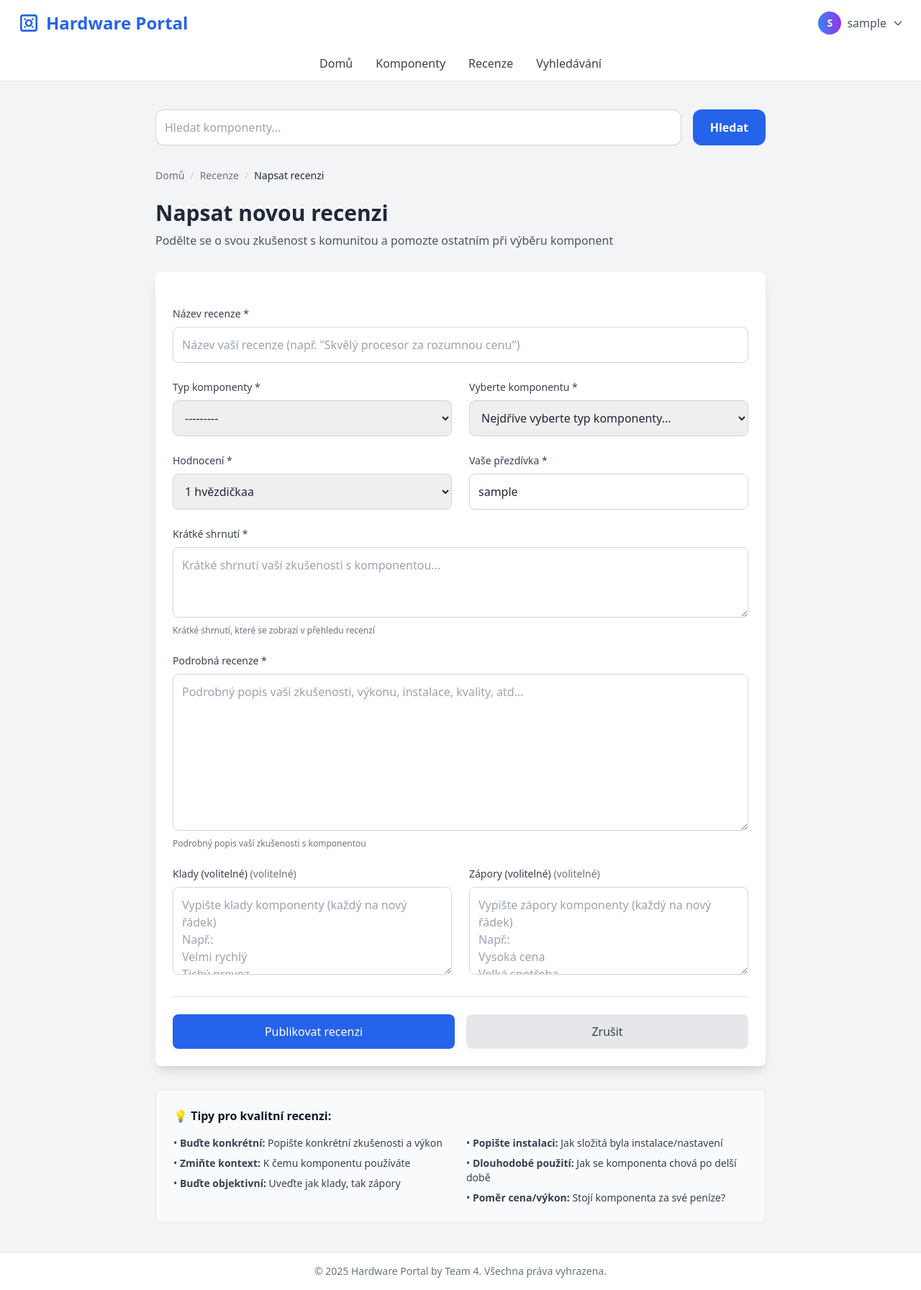
After one commit to AshenVoid/HWPortal, a Django app: page /review/create/ in a window 1280 px wide. The commit adds this page. Shown: the whole page at 72% size. Run offline with Django 5.2, Linux system fonts and the light colour scheme; the visitor is signed in with stand-in values (Sample User, id 1); some libraries are stand-ins or nearby versions.

Commit message:
templates: create review, backend update, upravení hyperlinků

```diff
--- a/HWPortal/viewer/forms.py
+++ b/HWPortal/viewer/forms.py
@@ -2,6 +2,7 @@ from django import forms
 from django.contrib.auth.forms import AuthenticationForm, UserCreationForm
 from django.contrib.auth.models import User
 from django.core.exceptions import ValidationError
+from .models import Reviews, Processors, GraphicsCards, Ram, Storage, Motherboards, PowerSupplyUnits
 
 
 class CustomLoginForm(AuthenticationForm):
@@ -98,3 +99,149 @@ class CustomUserCreationForm(UserCreationForm):
         if commit:
             user.save()
         return user
+
+
+class ReviewForm(forms.ModelForm):
+    component_choice = forms.ChoiceField(
+        choices=[],
+        widget=forms.Select(attrs={
+            'class': 'w-full p-3 border border-gray-300 rounded-lg focus:outline-none focus:ring-2 focus:ring-blue-400',
+            'id': 'component_choice'
+        }),
+        label = "Vyberte komponentu"
+    )
+
+    class Meta:
+        model = Reviews
+        fields = ['title', 'component_type', 'rating', 'summary', 'content', 'pros', 'cons', 'reviewer_name']
+
+        widgets = {
+            'title': forms.TextInput(attrs={
+                'class': 'w-full p-3 border border-gray-300 rounded-lg focus:outline-none focus:ring-2 focus:ring-blue-400',
+                'placeholder': 'Název vaší recenze (např. "Skvělý procesor za rozumnou cenu")'
+            }),
+            'component_type': forms.Select(attrs={
+                'class': 'w-full p-3 border border-gray-300 rounded-lg focus:outline-none focus:ring-2 focus:ring-blue-400',
+                'id': 'component_type'
+            }),
+            'rating': forms.Select(
+                choices=[(i, f'{i} hvězdička{"y" if i in [2, 3, 4] else "a" if i == 1 else "ek"}') for i in
+                         range(1, 6)],
+                attrs={
+                    'class': 'w-full p-3 border border-gray-300 rounded-lg focus:outline-none focus:ring-2 focus:ring-blue-400'
+                }
+            ),
+            'reviewer_name': forms.TextInput(attrs={
+                'class': 'w-full p-3 border border-gray-300 rounded-lg focus:outline-none focus:ring-2 focus:ring-blue-400',
+                'placeholder': 'Vaše přezdívka (např. "TechGuru2024")'
+            }),
+            'summary': forms.Textarea(attrs={
+                'class': 'w-full p-3 border border-gray-300 rounded-lg focus:outline-none focus:ring-2 focus:ring-blue-400',
+                'rows': 3,
+                'placeholder': 'Krátké shrnutí vaší zkušenosti s komponentou...'
+            }),
+            'content': forms.Textarea(attrs={
+                'class': 'w-full p-3 border border-gray-300 rounded-lg focus:outline-none focus:ring-2 focus:ring-blue-400',
+                'rows': 8,
+                'placeholder': 'Podrobný popis vaší zkušenosti, výkonu, instalace, kvality, atd...'
+            }),
+            'pros': forms.Textarea(attrs={
+                'class': 'w-full p-3 border border-gray-300 rounded-lg focus:outline-none focus:ring-2 focus:ring-blue-400',
+                'rows': 4,
+                'placeholder': 'Vypište klady komponenty (každý na nový řádek)\nNapř.:\nVelmi rychlý\nTichý provoz\nSnadná instalace'
+            }),
+            'cons': forms.Textarea(attrs={
+                'class': 'w-full p-3 border border-gray-300 rounded-lg focus:outline-none focus:ring-2 focus:ring-blue-400',
+                'rows': 4,
+                'placeholder': 'Vypište zápory komponenty (každý na nový řádek)\nNapř.:\nVysoká cena\nVelká spotřeba\nHlučnost pod zátěží'
+            }),
+        }
+
+        labels = {
+            'title': 'Název recenze',
+            'component_type': 'Typ komponenty',
+            'rating': 'Hodnocení',
+            'reviewer_name': 'Vaše přezdívka',
+            'summary': 'Krátké shrnutí',
+            'content': 'Podrobná recenze',
+            'pros': 'Klady (volitelné)',
+            'cons': 'Zápory (volitelné)',
+        }
+
+    def __init__(self, *args, **kwargs):
+        component_type = kwargs.pop('component_type', None)
+        component_id = kwargs.pop('component_id', None)
+        super().__init__(*args, **kwargs)
+
+        # Předvyplnění uživatelského jména, pokud je k dispozici
+        if 'initial' in kwargs and 'user' in kwargs['initial']:
+            user = kwargs['initial']['user']
+            if user.is_authenticated:
+                self.fields['reviewer_name'].initial = user.username
+
+        # Dynamické načtení komponent podle typu
+        if component_type:
+            self.fields['component_type'].initial = component_type
+            self.fields['component_type'].widget.attrs['readonly'] = True
+
+            # Načtení komponent podle typu
+            components = self.get_components_by_type(component_type)
+            self.fields['component_choice'].choices = components
+
+            if component_id:
+                self.fields['component_choice'].initial = component_id
+        else:
+            # Pokud není specifikován typ, zobraz všechny
+            self.fields['component_choice'].choices = self.get_all_components()
+
+    def get_components_by_type(self, component_type):
+        components = []
+
+        if component_type == 'processor':
+            for proc in Processors.objects.all().order_by('manufacturer', 'name'):
+                components.append((f'processor_{proc.id}', f'{proc.manufacturer} {proc.name}'))
+
+        elif component_type == 'graphics_card':
+            for gpu in GraphicsCards.objects.all().order_by('manufacturer', 'name'):
+                components.append((f'graphics_card_{gpu.id}', f'{gpu.manufacturer} {gpu.name}'))
+
+        elif component_type == 'ram':
+            for ram in Ram.objects.all().order_by('manufacturer', 'name'):
+                components.append((f'ram_{ram.id}', f'{ram.manufacturer} {ram.name}'))
+
+        elif component_type == 'storage':
+            for storage in Storage.objects.all().order_by('manufacturer', 'name'):
+                components.append((f'storage_{storage.id}', f'{storage.manufacturer} {storage.name}'))
+
+        elif component_type == 'motherboard':
+            for mb in Motherboards.objects.all().order_by('manufacturer', 'name'):
+                components.append((f'motherboard_{mb.id}', f'{mb.manufacturer} {mb.name}'))
+
+        elif component_type == 'power_supply':
+            for psu in PowerSupplyUnits.objects.all().order_by('manufacturer', 'name'):
+                components.append((f'power_supply_{psu.id}', f'{psu.manufacturer} {psu.name}'))
+
+        return [('', 'Vyberte komponentu...')] + components
+
+    def get_all_components(self):
+        components = [('', 'Nejdříve vyberte typ komponenty...')]
+
+        # TODO : Logika načtení všeho?
+
+        return components
+
+    def clean(self):
+        cleaned_data = super().clean()
+        component_choice = cleaned_data.get('component_choice')
+        component_type = cleaned_data.get('component_type')
+
+        if component_choice and component_choice != '':
+            # Parsování component_choice (formát: "type_id")
+            try:
+                choice_type, choice_id = component_choice.split('_', 1)
+                if choice_type != component_type:
+                    raise forms.ValidationError('Vybraná komponenta neodpovídá typu komponenty.')
+            except ValueError:
+                raise forms.ValidationError('Neplatná komponenta.')
+
+        return cleaned_data
--- a/HWPortal/viewer/templates/viewer/component_detail.html
+++ b/HWPortal/viewer/templates/viewer/component_detail.html
@@ -219,9 +219,9 @@
         <div class="bg-white rounded-lg shadow-lg p-6">
             <div class="flex flex-col sm:flex-row sm:items-center sm:justify-between mb-6">
                 <h2 class="text-2xl font-bold text-gray-900 mb-4 sm:mb-0">Hodnocení komunity</h2>
-                <button class="bg-blue-600 text-white px-4 py-2 rounded-lg hover:bg-blue-700 transition self-start sm:self-auto">
+                <a href="{% url 'create_review_for_component' component_type component.id %}" class="bg-blue-600 text-white px-4 py-2 rounded-lg hover:bg-blue-700 transition">
                     Přidat hodnocení
-                </button>
+                </a>
             </div>
 
             <!-- Rating Summary -->
--- /dev/null
+++ b/HWPortal/viewer/templates/viewer/create_review.html
@@ -0,0 +1,248 @@
+{% extends 'viewer/base.html' %}
+
+{% block title %}
+    {% if component %}
+        Napsat recenzi - {{ component.name }} - Hardware Portal
+    {% else %}
+        Napsat recenzi - Hardware Portal
+    {% endif %}
+{% endblock %}
+
+{% block content %}
+<div class="max-w-4xl mx-auto">
+    <!-- Breadcrumbs -->
+    <nav class="mb-6">
+        <ol class="flex items-center space-x-2 text-sm text-gray-500">
+            <li><a href="{% url 'home' %}" class="hover:text-blue-600">Domů</a></li>
+            <li class="text-gray-300">/</li>
+            <li><a href="{% url 'reviews' %}" class="hover:text-blue-600">Recenze</a></li>
+            <li class="text-gray-300">/</li>
+            <li class="text-gray-800 font-medium">Napsat recenzi</li>
+        </ol>
+    </nav>
+
+    <!-- Header -->
+    <div class="mb-8">
+        <h1 class="text-3xl font-bold text-gray-800 mb-2">
+            {% if component %}
+                Napsat recenzi pro {{ component.name }}
+            {% else %}
+                Napsat novou recenzi
+            {% endif %}
+        </h1>
+        <p class="text-gray-600">
+            Podělte se o svou zkušenost s komunitou a pomozte ostatním při výběru komponent
+        </p>
+    </div>
+
+    <!-- Formulář -->
+    <div class="bg-white rounded-lg shadow-lg p-6">
+        <form method="POST" class="space-y-6" id="reviewForm">
+            {% csrf_token %}
+
+            <!-- Informace o komponentě (pokud je předvyplněná) -->
+            {% if component %}
+            <div class="bg-blue-50 border border-blue-200 rounded-lg p-4">
+                <h3 class="font-semibold text-blue-900 mb-2">Recenzujete komponentu:</h3>
+                <div class="flex items-center">
+                    <div class="w-12 h-12 bg-blue-100 rounded-lg flex items-center justify-center mr-4">
+                        {% if component_type == 'processor' %}
+                            <svg class="w-6 h-6 text-blue-600" fill="none" stroke="currentColor" viewBox="0 0 24 24">
+                                <path stroke-linecap="round" stroke-linejoin="round" stroke-width="2" d="M9 3v2m6-2v2M9 19v2m6-2v2M5 9H3m2 6H3m18-6h-2m2 6h-2M7 19h10a2 2 0 002-2V7a2 2 0 00-2-2H7a2 2 0 00-2 2v10a2 2 0 002 2zM9 9h6v6H9V9z"/>
+                            </svg>
+                        {% elif component_type == 'graphics_card' %}
+                            <svg class="w-6 h-6 text-blue-600" fill="none" stroke="currentColor" viewBox="0 0 24 24">
+                                <path stroke-linecap="round" stroke-linejoin="round" stroke-width="2" d="M7 4V2a1 1 0 011-1h8a1 1 0 011 1v2h5a1 1 0 011 1v2a1 1 0 01-1 1h-1v12a2 2 0 01-2 2H5a2 2 0 01-2-2V8H2a1 1 0 01-1-1V5a1 1 0 011-1h5z"/>
+                            </svg>
+                        {% else %}
+                            <svg class="w-6 h-6 text-blue-600" fill="none" stroke="currentColor" viewBox="0 0 24 24">
+                                <path stroke-linecap="round" stroke-linejoin="round" stroke-width="2" d="M9 3v2m6-2v2M9 19v2m6-2v2M5 9H3m2 6H3m18-6h-2m2 6h-2M7 19h10a2 2 0 002-2V7a2 2 0 00-2-2H7a2 2 0 00-2 2v10a2 2 0 002 2zM9 9h6v6H9V9z"/>
+                            </svg>
+                        {% endif %}
+                    </div>
+                    <div>
+                        <h4 class="font-semibold text-gray-900">{{ component.manufacturer }} {{ component.name }}</h4>
+                        <p class="text-sm text-gray-600">{{ component_type_display }}</p>
+                    </div>
+                </div>
+            </div>
+            {% endif %}
+
+            <!-- Základní informace -->
+            <div class="grid md:grid-cols-2 gap-6">
+                <!-- Název recenze -->
+                <div class="md:col-span-2">
+                    <label for="{{ form.title.id_for_label }}" class="block text-sm font-medium text-gray-700 mb-2">
+                        {{ form.title.label }} *
+                    </label>
+                    {{ form.title }}
+                    {% if form.title.errors %}
+                        <p class="text-red-600 text-sm mt-1">{{ form.title.errors.0 }}</p>
+                    {% endif %}
+                </div>
+
+                <!-- Typ komponenty -->
+                <div>
+                    <label for="{{ form.component_type.id_for_label }}" class="block text-sm font-medium text-gray-700 mb-2">
+                        {{ form.component_type.label }} *
+                    </label>
+                    {{ form.component_type }}
+                    {% if form.component_type.errors %}
+                        <p class="text-red-600 text-sm mt-1">{{ form.component_type.errors.0 }}</p>
+                    {% endif %}
+                </div>
+
+                <!-- Výběr komponenty -->
+                <div>
+                    <label for="{{ form.component_choice.id_for_label }}" class="block text-sm font-medium text-gray-700 mb-2">
+                        {{ form.component_choice.label }} *
+                    </label>
+                    {{ form.component_choice }}
+                    {% if form.component_choice.errors %}
+                        <p class="text-red-600 text-sm mt-1">{{ form.component_choice.errors.0 }}</p>
+                    {% endif %}
+                </div>
+
+                <!-- Hodnocení -->
+                <div>
+                    <label for="{{ form.rating.id_for_label }}" class="block text-sm font-medium text-gray-700 mb-2">
+                        {{ form.rating.label }} *
+                    </label>
+                    {{ form.rating }}
+                    {% if form.rating.errors %}
+                        <p class="text-red-600 text-sm mt-1">{{ form.rating.errors.0 }}</p>
+                    {% endif %}
+                </div>
+
+                <!-- Přezdívka -->
+                <div>
+                    <label for="{{ form.reviewer_name.id_for_label }}" class="block text-sm font-medium text-gray-700 mb-2">
+                        {{ form.reviewer_name.label }} *
+                    </label>
+                    {{ form.reviewer_name }}
+                    {% if form.reviewer_name.errors %}
+                        <p class="text-red-600 text-sm mt-1">{{ form.reviewer_name.errors.0 }}</p>
+                    {% endif %}
+                </div>
+            </div>
+
+            <!-- Obsah recenze -->
+            <div>
+                <label for="{{ form.summary.id_for_label }}" class="block text-sm font-medium text-gray-700 mb-2">
+                    {{ form.summary.label }} *
+                </label>
+                {{ form.summary }}
+                {% if form.summary.errors %}
+                    <p class="text-red-600 text-sm mt-1">{{ form.summary.errors.0 }}</p>
+                {% endif %}
+                <p class="text-xs text-gray-500 mt-1">Krátké shrnutí, které se zobrazí v přehledu recenzí</p>
+            </div>
+
+            <div>
+                <label for="{{ form.content.id_for_label }}" class="block text-sm font-medium text-gray-700 mb-2">
+                    {{ form.content.label }} *
+                </label>
+                {{ form.content }}
+                {% if form.content.errors %}
+                    <p class="text-red-600 text-sm mt-1">{{ form.content.errors.0 }}</p>
+                {% endif %}
+                <p class="text-xs text-gray-500 mt-1">Podrobný popis vaší zkušenosti s komponentou</p>
+            </div>
+
+            <!-- Klady a zápory -->
+            <div class="grid md:grid-cols-2 gap-6">
+                <div>
+                    <label for="{{ form.pros.id_for_label }}" class="block text-sm font-medium text-gray-700 mb-2">
+                        {{ form.pros.label }}
+                        <span class="text-gray-500 font-normal">(volitelné)</span>
+                    </label>
+                    {{ form.pros }}
+                    {% if form.pros.errors %}
+                        <p class="text-red-600 text-sm mt-1">{{ form.pros.errors.0 }}</p>
+                    {% endif %}
+                </div>
+
+                <div>
+                    <label for="{{ form.cons.id_for_label }}" class="block text-sm font-medium text-gray-700 mb-2">
+                        {{ form.cons.label }}
+                        <span class="text-gray-500 font-normal">(volitelné)</span>
+                    </label>
+                    {{ form.cons }}
+                    {% if form.cons.errors %}
+                        <p class="text-red-600 text-sm mt-1">{{ form.cons.errors.0 }}</p>
+                    {% endif %}
+                </div>
+            </div>
+
+            <!-- Tlačítka -->
+            <div class="flex space-x-4 pt-6 border-t border-gray-200">
+                <button type="submit" class="flex-1 bg-blue-600 text-white py-3 px-4 rounded-lg hover:bg-blue-700 transition font-medium">
+                    Publikovat recenzi
+                </button>
+                <a href="{% url 'reviews' %}" class="flex-1 bg-gray-200 text-gray-700 py-3 px-4 rounded-lg hover:bg-gray-300 transition text-center font-medium">
+                    Zrušit
+                </a>
+            </div>
+        </form>
+    </div>
+
+    <!-- Tipy pro dobrou recenzi -->
+    <div class="bg-gray-50 border border-gray-200 rounded-lg p-6 mt-8">
+        <h3 class="font-semibold text-gray-900 mb-4">💡 Tipy pro kvalitní recenzi:</h3>
+        <div class="grid md:grid-cols-2 gap-4 text-sm text-gray-700">
+            <ul class="space-y-2">
+                <li>• <strong>Buďte konkrétní:</strong> Popište konkrétní zkušenosti a výkon</li>
+                <li>• <strong>Zmiňte kontext:</strong> K čemu komponentu používáte</li>
+                <li>• <strong>Buďte objektivní:</strong> Uveďte jak klady, tak zápory</li>
+            </ul>
+            <ul class="space-y-2">
+                <li>• <strong>Popište instalaci:</strong> Jak složitá byla instalace/nastavení</li>
+                <li>• <strong>Dlouhodobé použití:</strong> Jak se komponenta chová po delší době</li>
+                <li>• <strong>Poměr cena/výkon:</strong> Stojí komponenta za své peníze?</li>
+            </ul>
+        </div>
+    </div>
+</div>
+
+<script>
+// AJAX pro dynamické načítání komponent podle typu
+document.getElementById('component_type').addEventListener('change', function() {
+    const componentType = this.value;
+    const componentChoice = document.getElementById('component_choice');
+
+    if (componentType) {
+        // Zobraz loading
+        componentChoice.innerHTML = '<option>Načítá komponenty...</option>';
+
+        // AJAX požadavek
+        fetch(`/get-components/?type=${componentType}`)
+            .then(response => response.json())
+            .then(data => {
+                componentChoice.innerHTML = '<option value="">Vyberte komponentu...</option>';
+
+                data.components.forEach(component => {
+                    const option = document.createElement('option');
+                    option.value = component.id;
+                    option.textContent = component.name;
+                    componentChoice.appendChild(option);
+                });
+            })
+            .catch(error => {
+                console.error('Error:', error);
+                componentChoice.innerHTML = '<option>Chyba při načítání komponent</option>';
+            });
+    } else {
+        componentChoice.innerHTML = '<option value="">Nejdříve vyberte typ komponenty...</option>';
+    }
+});
+
+// Pokud je typ již vybrán při načtení stránky, načti komponenty
+document.addEventListener('DOMContentLoaded', function() {
+    const componentType = document.getElementById('component_type').value;
+    if (componentType) {
+        document.getElementById('component_type').dispatchEvent(new Event('change'));
+    }
+});
+</script>
+
+{% endblock %}
--- a/HWPortal/viewer/urls.py
+++ b/HWPortal/viewer/urls.py
@@ -13,6 +13,10 @@ urlpatterns = [
     # Reviews
     path('reviews/', views.reviews_view, name='reviews'),
     path('reviews/vote/', views.vote_review_ajax, name='vote_review_ajax'),
+    path('review/create/', views.create_review_view, name='create_review'),
+    path('review/create/<str:component_type>/<int:component_id>/', views.create_review_for_component,
+         name='create_review_for_component'),
+    path('get-components/', views.get_components_ajax, name='get_components_ajax'),
 
     #AUTH URLS
     path('login/', views.login_view, name='login'),
--- a/HWPortal/viewer/views.py
+++ b/HWPortal/viewer/views.py
@@ -10,9 +10,8 @@ from django.http import JsonResponse
 from django.shortcuts import render, redirect, get_object_or_404
 from django.views.decorators.http import require_POST
 
-from .forms import CustomLoginForm, CustomUserCreationForm
-from .models import Processors, Reviews, Ram, Storage, Motherboards, PowerSupplyUnits, GraphicsCards, StorageTypes, \
-    ReviewVotes
+from .forms import CustomLoginForm, CustomUserCreationForm, ReviewForm
+from .models import Processors, Reviews, Ram, Storage, Motherboards, PowerSupplyUnits, GraphicsCards, ReviewVotes
 
 
 # Create your views here.
@@ -958,3 +957,95 @@ def my_reviews_view(request):
     }
 
     return render(request, 'viewer/my_reviews.html', context)
+
+@login_required(login_url='/login/')
+def create_review_view(request, component_type=None, component_id=None):
+    model_mapping = {
+        'processor': Processors,
+        'graphics_card': GraphicsCards,
+        'ram': Ram,
+        'storage': Storage,
+        'motherboard': Motherboards,
+        'power_supply': PowerSupplyUnits,
+    }
+
+    component = None
+    if component_type and component_id:
+        if component_type in model_mapping:
+            model = model_mapping[component_type]
+            component = get_object_or_404(model, id=component_id)
+
+    if request.method == 'POST':
+        form = ReviewForm(request.POST, component_type=component_type, component_id=component_id)
+
+        if form.is_valid():
+            review = form.save(commit=False)
+            review.author = request.user
+
+            component_choice = form.cleaned_data.get('component_choice')
+            if component_choice:
+                choice_type, choice_id = component_choice.split('_', 1)
+
+                if choice_type == 'processor':
+                    review.processor = get_object_or_404(Processors, id=choice_id)
+                elif choice_type == 'graphics_card':
+                    review.graphics_card = get_object_or_404(GraphicsCards, id=choice_id)
+                elif choice_type == 'ram':
+                    review.ram = get_object_or_404(Ram, id=choice_id)
+                elif choice_type == 'storage':
+                    review.storage = get_object_or_404(Storage, id=choice_id)
+                elif choice_type == 'motherboard':
+                    review.motherboard = get_object_or_404(Motherboards, id=choice_id)
+                elif choice_type == 'power_supply':
+                    review.power_supply = get_object_or_404(PowerSupplyUnits, id=choice_id)
+
+            review.save()
+
+            messages.success(request, 'Recenze byla úspěšně vytvořena!')
+            return redirect('reviews')
+
+    else:
+        initial_data = {'user': request.user}
+        form = ReviewForm(
+            initial=initial_data,
+            component_type=component_type,
+            component_id=component_id
+        )
+
+    context = {
+        'form': form,
+        'component': component,
+        'component_type': component_type,
+        'component_type_display': get_component_type_display(component_type) if component_type else None,
+    }
+
+    return render(request, 'viewer/create_review.html', context)
+
+@login_required(login_url='/login/')
+def get_components_ajax(request):
+    component_type = request.GET.get('type')
+
+    model_mapping = {
+        'processor': Processors,
+        'graphics_card': GraphicsCards,
+        'ram': Ram,
+        'storage': Storage,
+        'motherboard': Motherboards,
+        'power_supply': PowerSupplyUnits,
+    }
+
+    components = []
+
+    if component_type in model_mapping:
+        model = model_mapping[component_type]
+        for comp in model.objects.all().order_by('manufacturer', 'name'):
+            components.append({
+                'id': f'{component_type}_{comp.id}',
+                'name': f'{comp.manufacturer} {comp.name}'
+            })
+
+    return JsonResponse({'components': components})
+
+@login_required
+def create_review_for_component(request, component_type, component_id):
+    return create_review_view(request, component_type, component_id)
```
